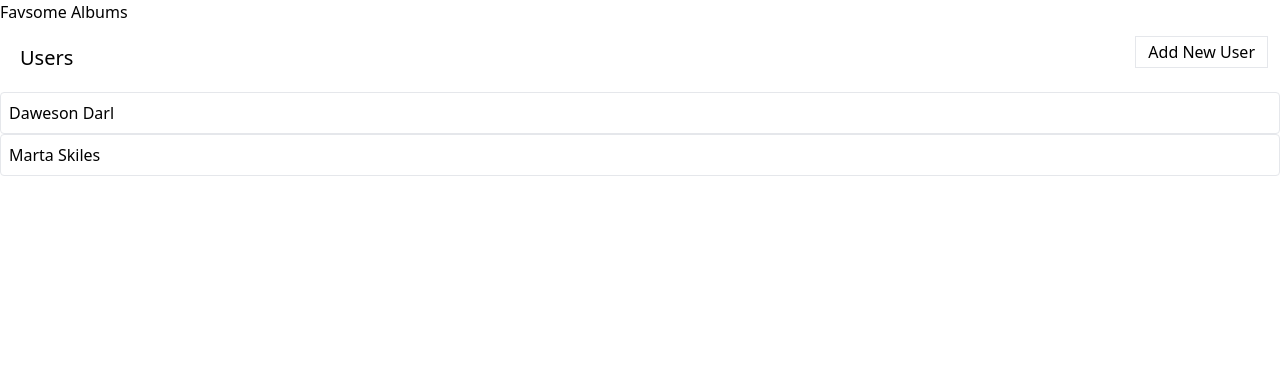
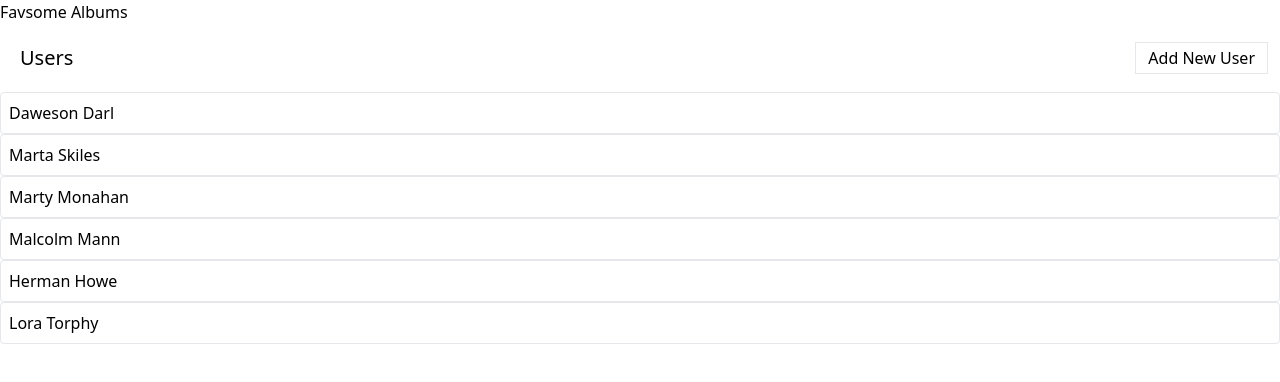
Before and after one commit to chandanch/favsome-albums, a React (Create React App) app: page / in a window 1280 px wide. Shown: the top 382 px of the page. Built offline with nearby package versions, Linux system fonts and the light colour scheme; data requests are answered from the project's data file.

Commit message:
optimize skeleton render and other content render :bulb:

```diff
--- a/db.json
+++ b/db.json
@@ -7,6 +7,22 @@
     {
       "name": "Marta Skiles",
       "id": 2
+    },
+    {
+      "name": "Marty Monahan",
+      "id": 3
+    },
+    {
+      "name": "Malcolm Mann",
+      "id": 4
+    },
+    {
+      "name": "Herman Howe",
+      "id": 5
+    },
+    {
+      "name": "Lora Torphy",
+      "id": 6
     }
   ],
   "albums": [],
--- a/src/components/users-list/UsersList.jsx
+++ b/src/components/users-list/UsersList.jsx
@@ -20,14 +20,6 @@ const UsersList = () => {
 		execgetUsers();
 	}, [execgetUsers]);
 
-	if (isLoadingUser) {
-		return <SkeltonLoader skeletons={4} className="h-10 w-full" />;
-	}
-
-	if (loadingUserError) {
-		return <div>Error fetching users.</div>;
-	}
-
 	const addNewUser = () => {
 		execAddUser();
 	};
@@ -45,9 +37,18 @@ const UsersList = () => {
 		return usersList;
 	};
 
+	let content;
+	if (isLoadingUser) {
+		content = <SkeltonLoader skeletons={4} className="h-10 w-full" />;
+	} else if (loadingUserError) {
+		content = <div>Error fetching users.</div>;
+	} else {
+		content = renderUsersList();
+	}
+
 	return (
 		<div>
-			<div className="flex flex-row justify-between m-3">
+			<div className="flex flex-row justify-between items-center m-3">
 				<h1 className="m-2 text-xl">Users</h1>
 				<Button onClick={addNewUser} isLoading={isAddingUser}>
 					Add New User
@@ -55,7 +56,7 @@ const UsersList = () => {
 
 				{addingUserError && 'Error Creating User'}
 			</div>
-			{renderUsersList()}{' '}
+			{content}
 		</div>
 	);
 };
```
